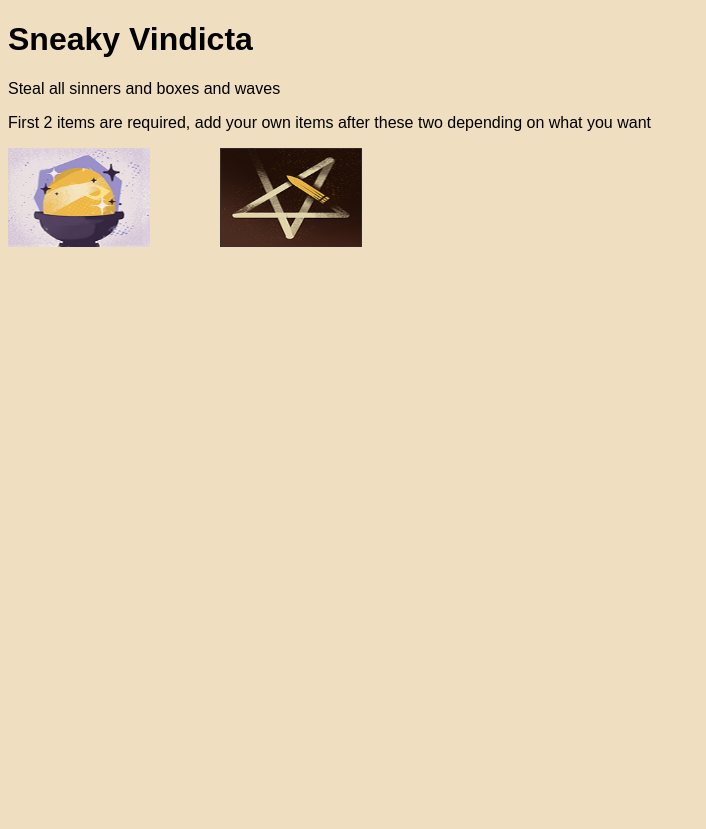
After one commit to jluu27/fullstack-project, a Flask app: page /rem in a window 1280 px wide. The commit adds this page. Shown: the whole page, without its empty margins (0-706 px from the left). Run offline with Flask 3, Linux system fonts and the light colour scheme.

Commit message:
first character + visual reworks

```diff
--- a/front end/python.py
+++ b/front end/python.py
@@ -9,7 +9,7 @@ def home():
 def check_login():
     username = request.form.get("username")
     password = request.form.get("password")
-    if username == "man27" and password == "password123":
+    if username == "a" and password == "b":
         return redirect("/main")
     else:
         return "incorrect user or pass"
@@ -18,4 +18,8 @@ def check_login():
 def main():
     return render_template("main.html")
 
+@app.route("/rem")
+def character_view():
+    return render_template("rem.html")
+
 app.run(debug=True)
--- /dev/null
+++ b/front end/static/main_style.css
@@ -0,0 +1,46 @@
+* {
+    box-sizing: border-box;
+}
+body {
+    margin: 10;
+    font-family: Arial, sans-serif;
+    background-color: #efdebf;
+
+    display: block;
+    justify-content: center;
+    align-items: center;
+
+    min-height: 100vh;
+}
+.image-grid {
+    display: grid;
+    grid-template-columns: repeat(6, 1fr);
+    gap: 10px;
+}
+.image-grid img {
+    width: 70%;
+    height: 70%;
+}
+h1, p {
+    display: block;
+}
+.image-button {
+    display: flex;
+    align-items: center;
+    flex-direction: column;
+    gap: 10px;
+    padding: 10px 20px;
+    background-color: #93e9ff;
+}
+
+.character {
+    width: 120px;
+}
+
+.nameEnglish {
+    width: 250px;
+}
+
+.nameChinese {
+    width: 250px;
+}
--- /dev/null
+++ b/front end/templates/rem.html
@@ -0,0 +1,20 @@
+<!DOCTYPE html>
+<html>
+<head>
+    <title>Secret Mongolian Deadlock Builds</title>
+    <link rel="stylesheet" href="/static/main_style.css">
+</head>
+
+<body>
+
+<h1>Sneaky Vindicta</h1>
+<p>Steal all sinners and boxes and waves </p>
+<p> First 2 items are required, add your own items after these two depending on what you want</p>
+
+<div class="image-grid">
+    <img src="/static/images/goldengoose.png">
+    <img src="/static/images/ricochet.png">
+</div>
+</body>
+
+</html>
```
Also changed, not shown: front end/static/login_style.css (added, +37 -0 lines), front end/static/style.css (deleted, +0 -20 lines), front end/templates/login.html (+10 -11 lines), front end/templates/main.html (+14 -4 lines), front end/static/images/goldengoose.png (added), front end/static/images/logo.png (renamed from front end/static/logo.png), front end/static/images/ricochet.png (added), front end/static/images/vindicta/vindicta.png (added), front end/static/images/vindicta/vindictacn.png (added), front end/static/images/vindicta/vindictaeng.png (added).
